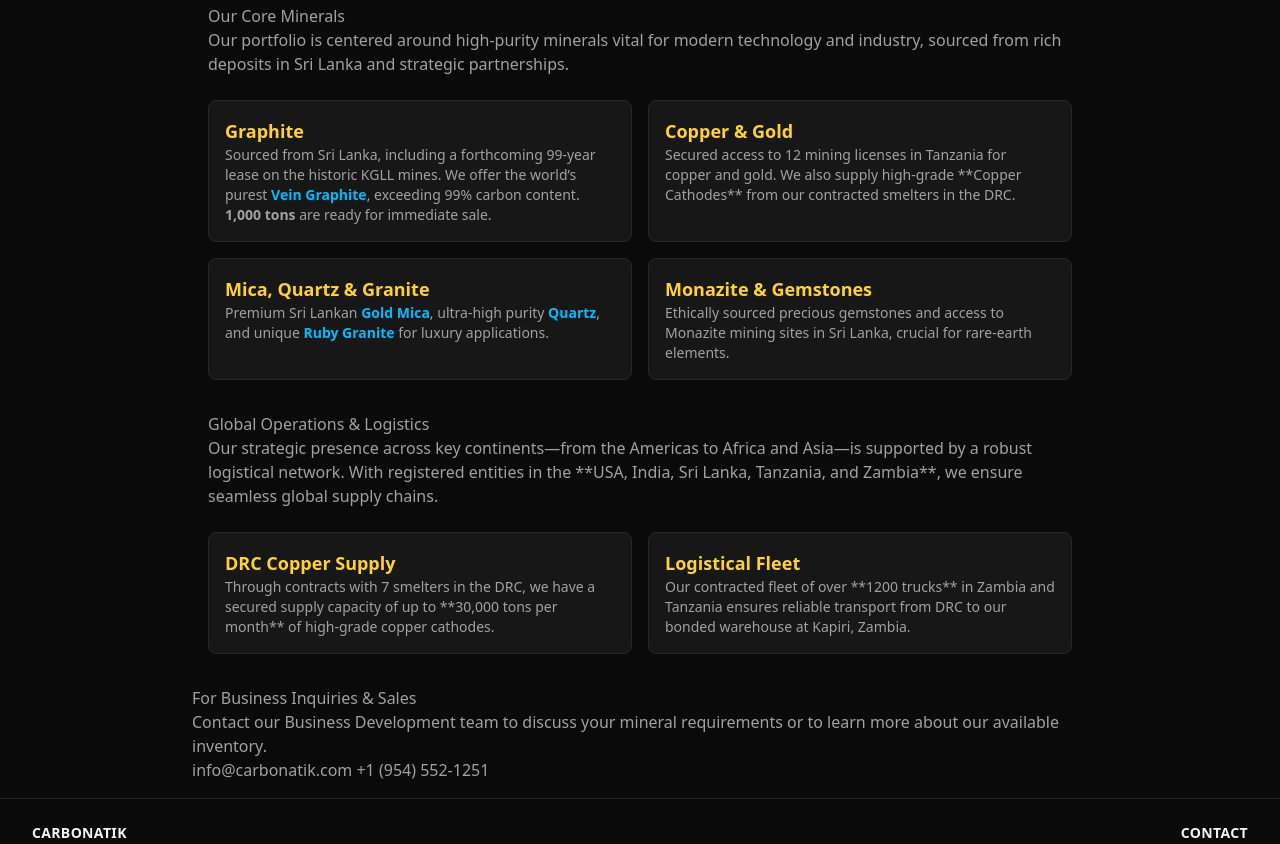
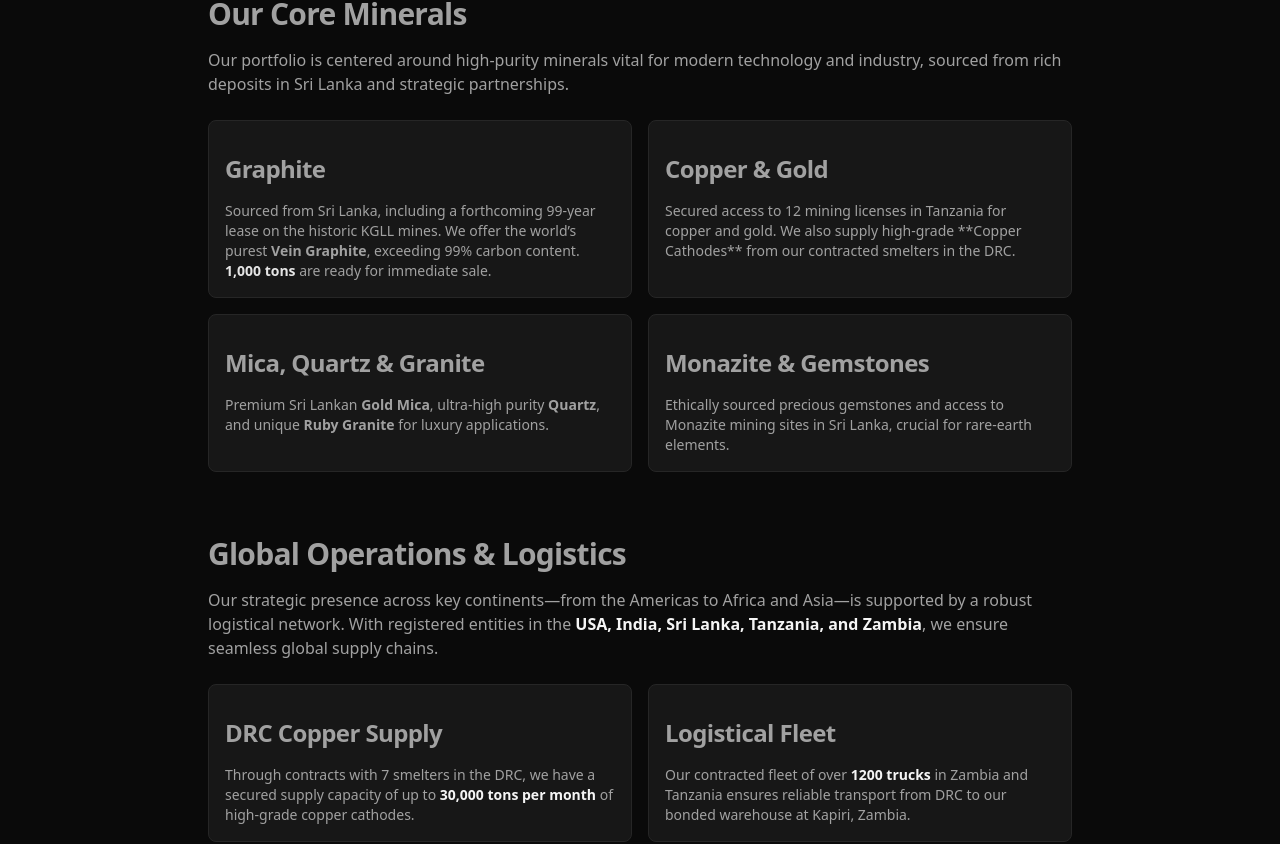
Before and after one commit to suvrotica/Carbonatik-Landing, a SvelteKit app: page / in a window 1280 px wide. Shown: the part 710-1554 px from the top of the page. Built offline with nearby package versions, Linux system fonts and the light colour scheme.

Commit message:
app css now has some global styles in the tailwind neutral theme

```diff
--- a/src/app.css
+++ b/src/app.css
@@ -10,6 +10,66 @@
 }
 
 /* Carbonatik-specific namespaced styles */
+
+.prose {
+    @apply text-neutral-400 font-light;
+}
+
+h1,
+h2,
+h3 {
+    @apply font-bold  text-neutral-400  tracking-tight;
+}
+h1 {@apply pt-10 pb-4 text-4xl;}
+h2 {@apply pt-8 pb-4 text-3xl;}
+h3 {@apply pt-4 pb-4 text-2xl;}
+
+a {
+    @apply font-semibold text-neutral-400 hover:text-neutral-300 no-underline hover:underline decoration-neutral-400/50;
+}
+
+.prose strong {
+    @apply font-semibold text-neutral-200;
+}
+
+
+/* Custom styles for components embedded in Markdown */
+.leadership-grid {
+    @apply grid grid-cols-1 sm:grid-cols-2 lg:grid-cols-3 gap-x-8 gap-y-6 my-10;
+}
+
+.leadership-grid .name {
+    @apply font-bold text-lg text-neutral-200;
+}
+
+.leadership-grid .title {
+    @apply text-sm text-neutral-500;
+}
+
+.contact-card {
+    @apply mt-16 rounded-lg border border-neutral-800 bg-neutral-900 p-8 text-center;
+}
+
+.contact-card h3 {
+    @apply text-2xl font-bold text-neutral-100;
+}
+
+.contact-card p {
+    @apply my-4 max-w-2xl mx-auto;
+}
+
+.contact-card .contact-details {
+    @apply flex flex-col sm:flex-row gap-4 sm:gap-8 justify-center text-sky-400 font-medium;
+}
+
+.contact-card .contact-details a:hover {
+    @apply underline;
+}
+
 .carbonatik-section {
     @apply px-4 py-2 sm:py-4;
 }
+
+.carbonatik-text-highlighted {
+    @apply font-semibold text-neutral-100 hover:text-neutral-300 hover:underline decoration-neutral-400/50;
+}
--- a/src/lib/components/ProductLink.svelte
+++ b/src/lib/components/ProductLink.svelte
@@ -6,6 +6,6 @@
 	const href = $derived(`/products/${slug}`);
 </script>
 
-<a {href} class="font-semibold text-sky-400 hover:text-sky-300 hover:underline decoration-sky-400/50">
+<a {href} >
 	{name}
 </a>
--- a/src/lib/components/landing/CallToAction.svelte
+++ b/src/lib/components/landing/CallToAction.svelte
@@ -1,6 +1,6 @@
 <section class="carbonatik-section not-prose">
      <div class="contact-card max-w-4xl mx-auto">
-        <h3>For Business Inquiries & Sales</h3>
+        <h2 >For Business Inquiries & Sales</h2>
         <p>Contact our Business Development team to discuss your mineral requirements or to learn more about our available inventory.</p>
         <div class="contact-details">
             <a href="mailto:info@carbonatik.com">info@carbonatik.com</a>
--- a/src/lib/components/landing/CoreProducts.svelte
+++ b/src/lib/components/landing/CoreProducts.svelte
@@ -3,31 +3,31 @@
 </script>
 
 <section class="carbonatik-section prose prose-invert max-w-4xl mx-auto">
-    <h2>Our Core Minerals</h2>
+    <h2 >Our Core Minerals</h2>
     <p>
         Our portfolio is centered around high-purity minerals vital for modern technology and industry, sourced from rich deposits in Sri Lanka and strategic partnerships.
     </p>
     <ul class="not-prose grid grid-cols-1 md:grid-cols-2 gap-4 list-none p-0 mt-6">
         <li class="bg-neutral-900 p-4 rounded-lg border border-neutral-800">
-            <h3 class="font-bold text-lg text-amber-300">Graphite</h3>
+            <h3 >Graphite</h3>
             <p class="text-sm text-neutral-400">
                 Sourced from Sri Lanka, including a forthcoming 99-year lease on the historic KGLL mines. We offer the world’s purest <ProductLink name="Vein Graphite" />, exceeding 99% carbon content. <strong>1,000 tons</strong> are ready for immediate sale.
             </p>
         </li>
         <li class="bg-neutral-900 p-4 rounded-lg border border-neutral-800">
-            <h3 class="font-bold text-lg text-amber-300">Copper & Gold</h3>
+            <h3 >Copper & Gold</h3>
             <p class="text-sm text-neutral-400">
                 Secured access to 12 mining licenses in Tanzania for copper and gold. We also supply high-grade **Copper Cathodes** from our contracted smelters in the DRC.
             </p>
         </li>
         <li class="bg-neutral-900 p-4 rounded-lg border border-neutral-800">
-            <h3 class="font-bold text-lg text-amber-300">Mica, Quartz & Granite</h3>
+            <h3 >Mica, Quartz & Granite</h3>
             <p class="text-sm text-neutral-400">
                 Premium Sri Lankan <ProductLink name="Gold Mica" />, ultra-high purity <ProductLink name="Quartz" />, and unique <ProductLink name="Ruby Granite" /> for luxury applications.
             </p>
         </li>
         <li class="bg-neutral-900 p-4 rounded-lg border border-neutral-800">
-            <h3 class="font-bold text-lg text-amber-300">Monazite & Gemstones</h3>
+            <h3 >Monazite & Gemstones</h3>
             <p class="text-sm text-neutral-400">
                 Ethically sourced precious gemstones and access to Monazite mining sites in Sri Lanka, crucial for rare-earth elements.
             </p>
--- a/src/lib/components/landing/GlobalOperations.svelte
+++ b/src/lib/components/landing/GlobalOperations.svelte
@@ -1,19 +1,19 @@
 <section class="carbonatik-section prose prose-invert max-w-4xl mx-auto">
-    <h2>Global Operations & Logistics</h2>
+    <h2 class="carbonatik-h2-highlighted">Global Operations & Logistics</h2>
     <p>
-        Our strategic presence across key continents—from the Americas to Africa and Asia—is supported by a robust logistical network. With registered entities in the **USA, India, Sri Lanka, Tanzania, and Zambia**, we ensure seamless global supply chains.
+        Our strategic presence across key continents—from the Americas to Africa and Asia—is supported by a robust logistical network. With registered entities in the <span class="carbonatik-text-highlighted">USA, India, Sri Lanka, Tanzania, and Zambia</span>, we ensure seamless global supply chains.
     </p>
     <ul class="not-prose grid grid-cols-1 md:grid-cols-2 gap-4 list-none p-0 mt-6">
         <li class="bg-neutral-900 p-4 rounded-lg border border-neutral-800">
             <h3 class="font-bold text-lg text-amber-300">DRC Copper Supply</h3>
             <p class="text-sm text-neutral-400">
-                Through contracts with 7 smelters in the DRC, we have a secured supply capacity of up to **30,000 tons per month** of high-grade copper cathodes.
+                Through contracts with 7 smelters in the DRC, we have a secured supply capacity of up to <span class="carbonatik-text-highlighted">30,000 tons per month</span> of high-grade copper cathodes.
             </p>
         </li>
         <li class="bg-neutral-900 p-4 rounded-lg border border-neutral-800">
             <h3 class="font-bold text-lg text-amber-300">Logistical Fleet</h3>
             <p class="text-sm text-neutral-400">
-                Our contracted fleet of over **1200 trucks** in Zambia and Tanzania ensures reliable transport from DRC to our bonded warehouse at Kapiri, Zambia.
+                Our contracted fleet of over <span class="carbonatik-text-highlighted">1200 trucks</span> in Zambia and Tanzania ensures reliable transport from DRC to our bonded warehouse at Kapiri, Zambia.
             </p>
         </li>
     </ul>
--- a/src/routes/about/+layout.svelte
+++ b/src/routes/about/+layout.svelte
@@ -24,49 +24,5 @@
 	/* Reference the main app.css to use @apply and get theme context */
 	@reference '../../app.css';
 
-	/*
-	  Use :global() to style the elements generated by mdsvex,
-	  which are not directly visible to the Svelte compiler.
-	*/
-	:global(.prose) {
-		@apply text-neutral-400 font-light;
-	}
 
-	:global(.prose h1, .prose h2, .prose h3) {
-		@apply text-neutral-100 font-semibold tracking-tight;
-	}
-
-	:global(.prose strong) {
-		@apply font-semibold text-neutral-200;
-	}
-
-	:global(.prose a) {
-		@apply text-sky-400 no-underline hover:underline;
-	}
-
-	/* Custom styles for components embedded in Markdown */
-	:global(.leadership-grid) {
-		@apply grid grid-cols-1 sm:grid-cols-2 lg:grid-cols-3 gap-x-8 gap-y-6 my-10;
-	}
-	:global(.leadership-grid .name) {
-		@apply font-bold text-lg text-neutral-200;
-	}
-	:global(.leadership-grid .title) {
-		@apply text-sm text-neutral-500;
-	}
-	:global(.contact-card) {
-		@apply mt-16 rounded-lg border border-neutral-800 bg-neutral-900 p-8 text-center;
-	}
-	:global(.contact-card h3) {
-		@apply text-2xl font-bold text-neutral-100;
-	}
-	:global(.contact-card p) {
-		@apply my-4 max-w-2xl mx-auto;
-	}
-	:global(.contact-card .contact-details) {
-		@apply flex flex-col sm:flex-row gap-4 sm:gap-8 justify-center text-sky-400 font-medium;
-	}
-	:global(.contact-card .contact-details a:hover) {
-		@apply underline;
-	}
 </style>
```
Also changed, not shown: TheApp.txt.
